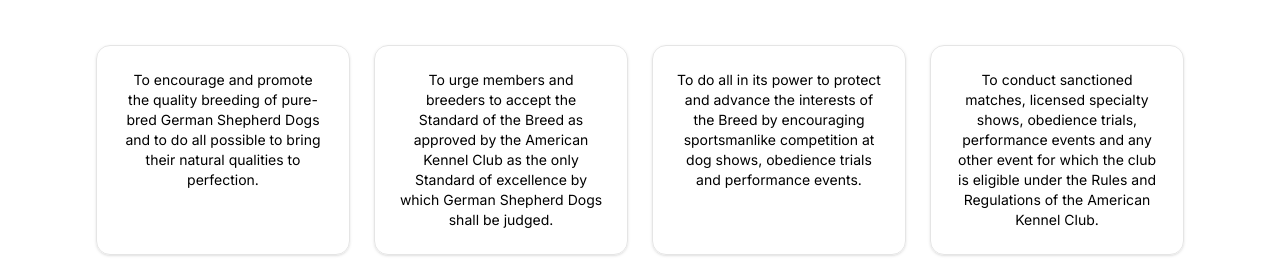
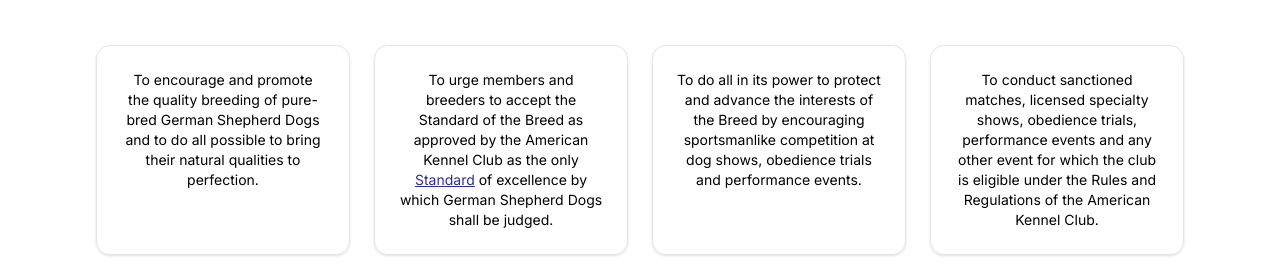
Before and after one commit to rickylandino/gsdcgnh, a Next.js app: page /about in a window 1280 px wide. Shown: the part 511-791 px from the top of the page. Built offline with nearby package versions, Linux system fonts and the light colour scheme.

Commit message:
add standard pdf

```diff
--- a/app/about/page.tsx
+++ b/app/about/page.tsx
@@ -1,5 +1,6 @@
 import { Card, CardContent, CardDescription } from "@/components/ui/card"
 import PhotoGallery from "@/components/photo-gallery"
+import Link from "next/link"
 
 export default function AboutPage() {
     return (
@@ -37,7 +38,15 @@
                         <Card className="text-center">
                             <CardContent>
                                 <CardDescription>
-                                    To urge members and breeders to accept the Standard of the Breed as approved by the American Kennel Club as the only Standard of excellence by which German Shepherd Dogs shall be judged.
+                                    To urge members and breeders to accept the Standard of the Breed as approved by the American Kennel Club as the only {" "}
+                                    <Link
+                                        href="/German Shepherd Dog Breed Standard.pdf"
+                                        target="_blank"
+                                        rel="noopener noreferrer"
+                                        className="text-blue-600 underline hover:text-blue-800">
+                                            Standard
+                                    </Link> {" "}
+                                    of excellence by which German Shepherd Dogs shall be judged.{" "}
                                 </CardDescription>
                             </CardContent>
                         </Card>
```
Also changed, not shown: 1 other file (tests, documents, lock files or other folders).
